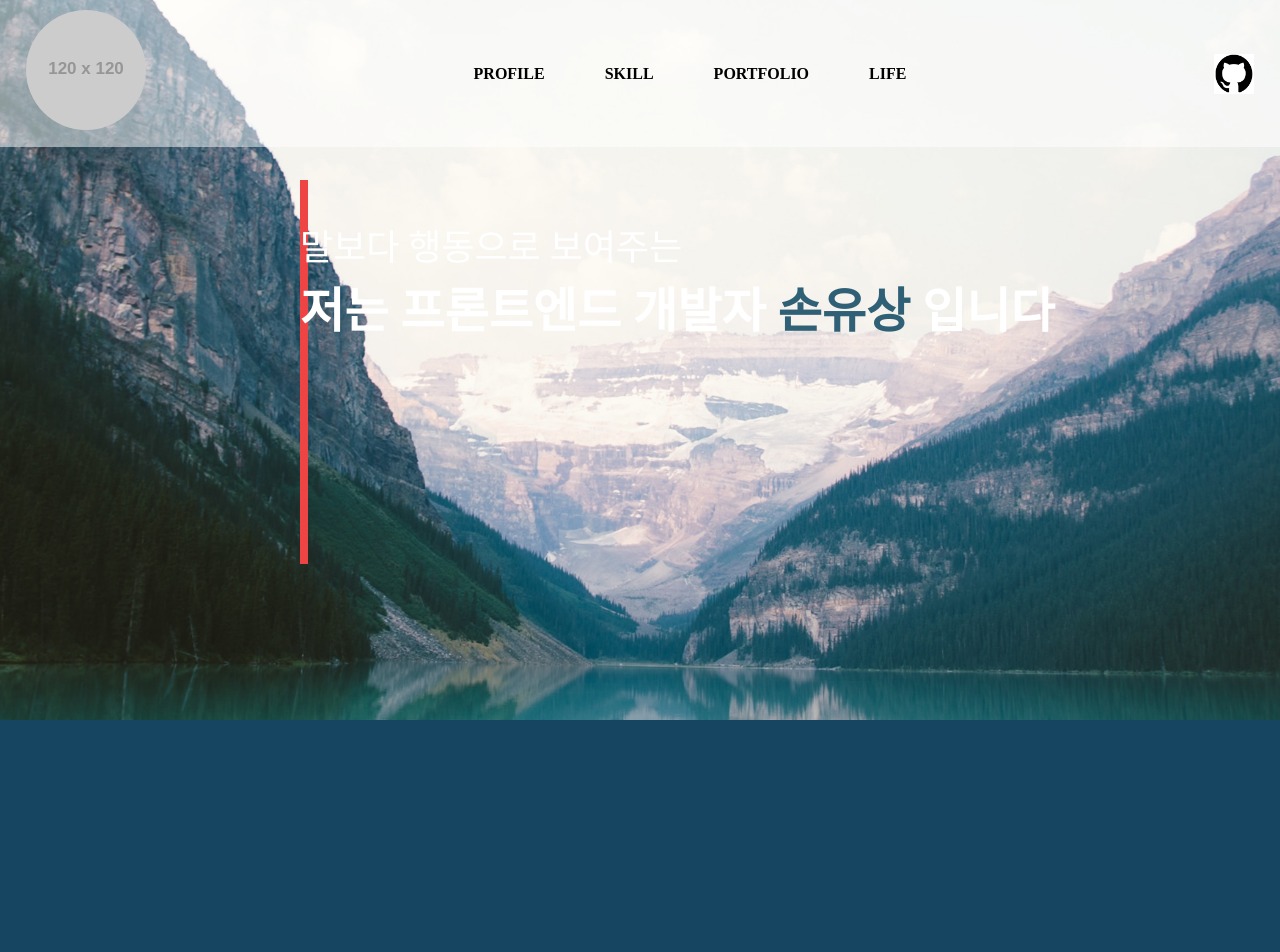
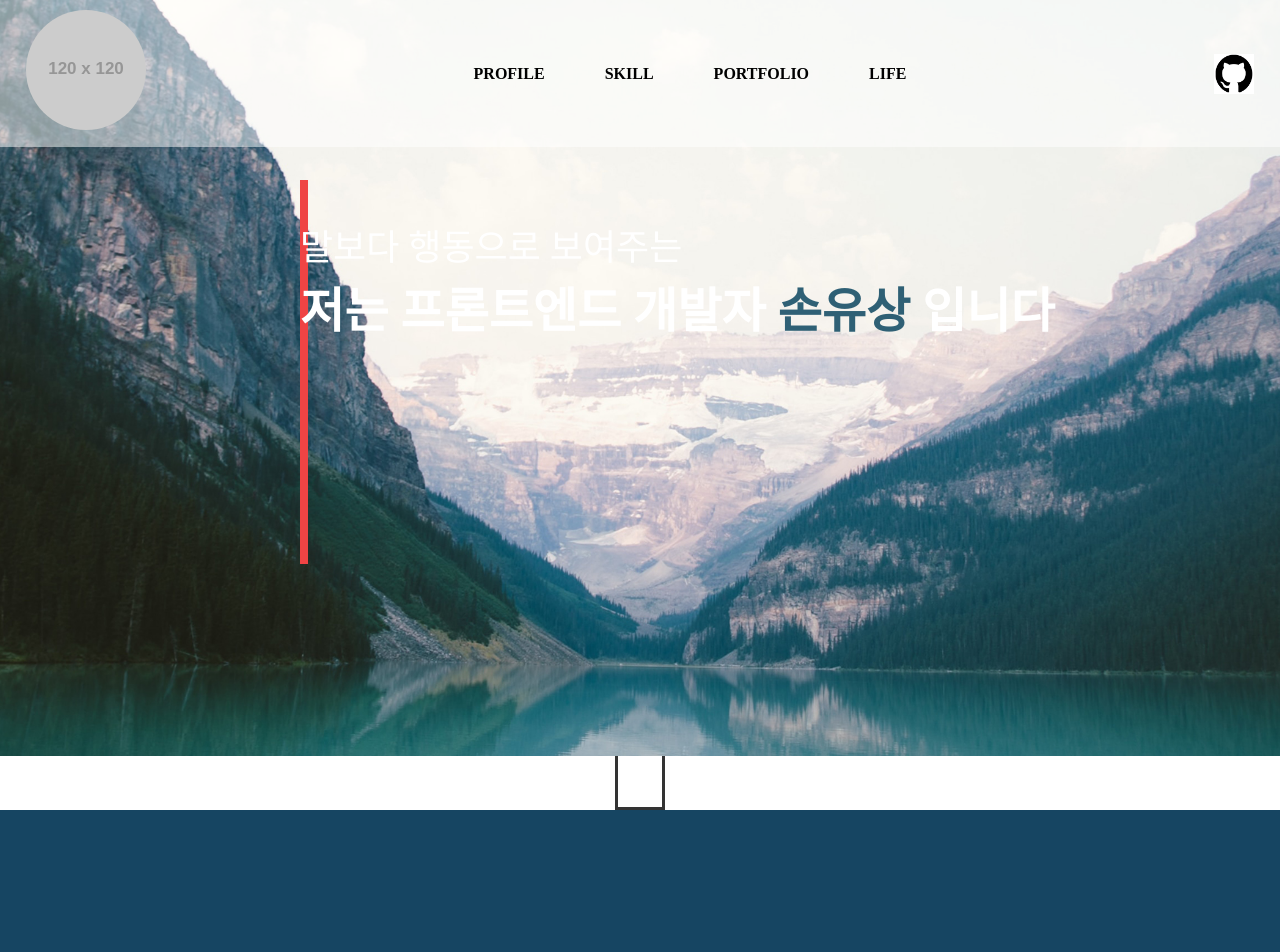
Before and after one commit to YS-SOHN/portfolio, a Vue app: page / in a window 1280 px wide. Shown: the top 952 px of the page. Built offline with nearby package versions, Linux system fonts and the light colour scheme; a web font is replaced by a local one.

Commit message:
230614-pm-1220

```diff
--- a/src/components/Home/HomePageA.vue
+++ b/src/components/Home/HomePageA.vue
@@ -27,6 +27,12 @@
         </div>
       </swiper-slide>
     </swiper> -->
+  </div>
+
+  <div class="container">
+      <div class="field">
+          <div class="mouse"></div>
+      </div>
   </div>
 </template>
 
@@ -85,4 +91,26 @@ import Data from '@/assets/Data.json'
   flex-direction: column;
   align-items: flex-end;
 }
+
+.container {
+  width:100%;
+  height:100%;
+  display:flex;
+  align-items:center;
+  justify-content: center;
+}
+
+.field {
+  display:flex;
+  align-items:center;
+  justify-content:space-around;
+  width:300px;
+}
+
+.mouse {
+  width:50px;
+  height:90px;
+  border:3px solid #333;
+  border-radius:
+}
 </style>
```
Also changed, not shown: 1 other file (tests, documents, lock files or other folders).
